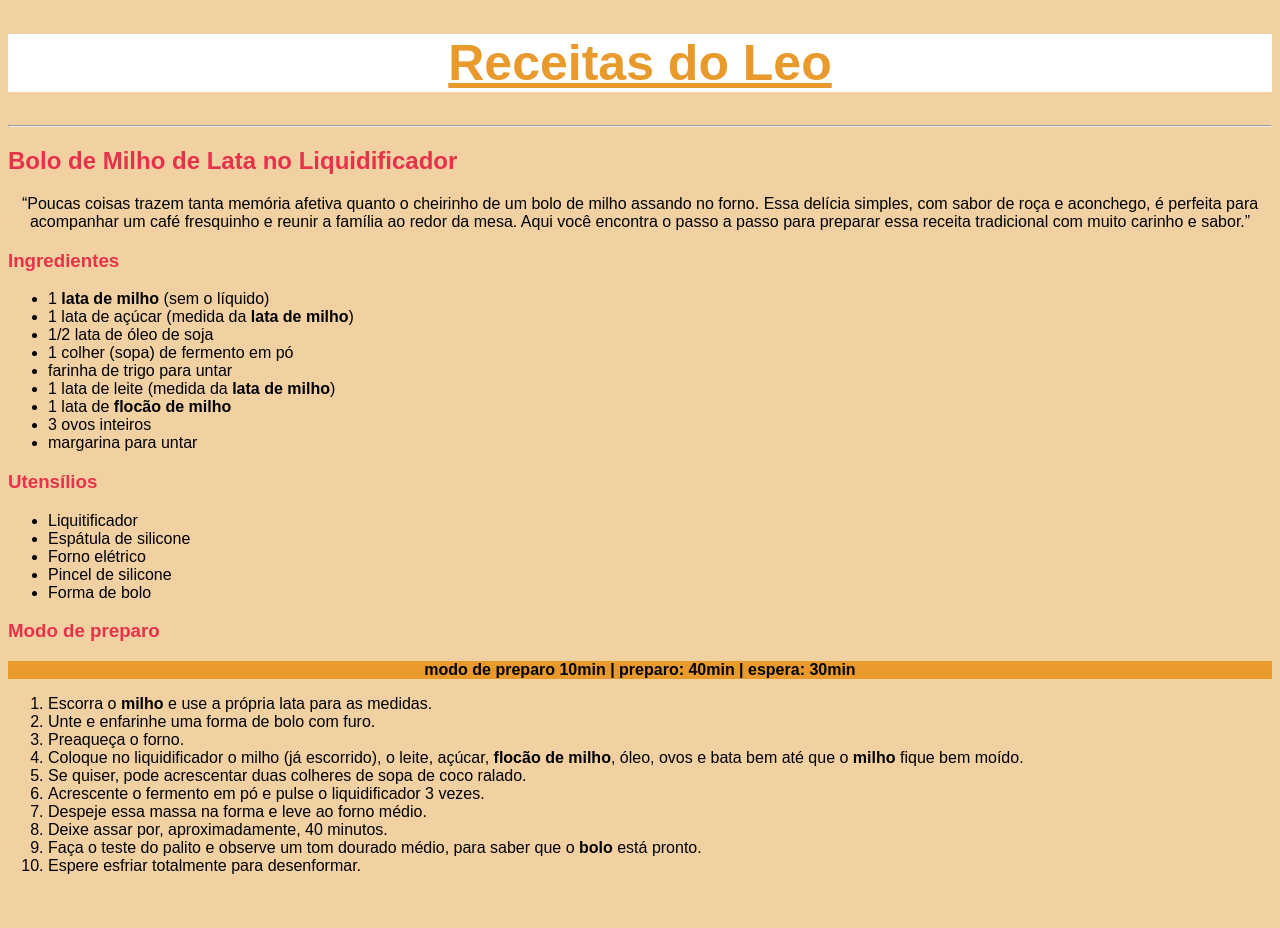
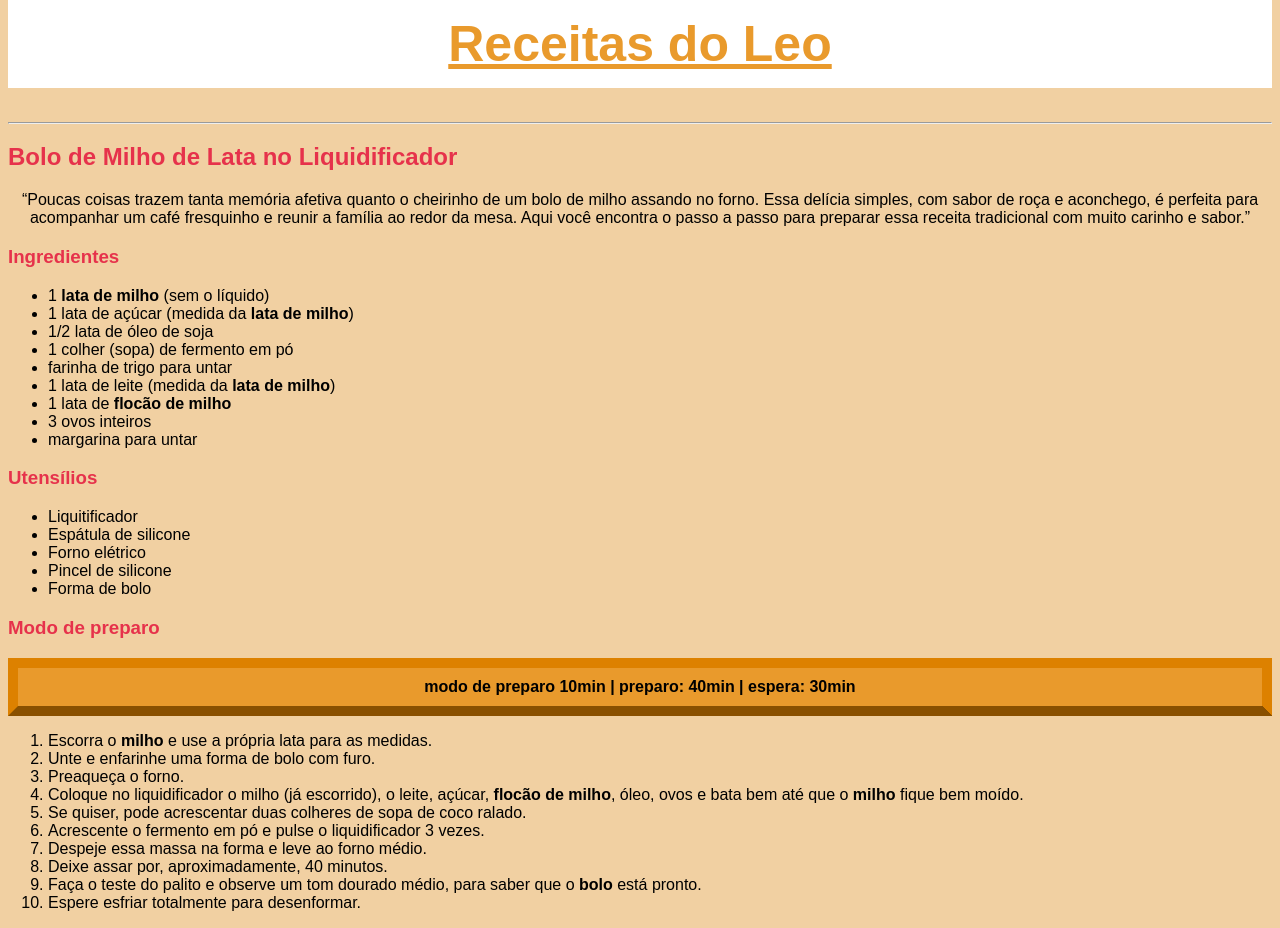
Before and after one commit to LeonardoRibSouza/receitas-do-leo, a plain HTML site: page index.html in a window 1280 px wide. Before the commit the page ends 891 px from the top, so only its background shows below. Drawn offline with Linux system fonts and the light colour scheme.

Commit message:
adicionei propriedade padding,margin,border nos titulos

```diff
--- a/estilo.css
+++ b/estilo.css
@@ -1,6 +1,7 @@
 body{
     background-color: #f1d0a2;
     font-family: Arial, Helvetica, sans-serif;
+    margin-top: 0;
 }
 h1{
     background-color: rgb(255, 255, 255);
@@ -8,6 +9,8 @@ h1{
     text-align: center;
     text-decoration: underline;
     color: #e99a2c;
+    padding: 15px;
+    margin-top: 0;
 }
 
 .subTitulos{
@@ -22,4 +25,10 @@ p{
 .modoDePreparo{
     background-color: #e99a2c;
     text-align: center;
+    padding: 10px;
+    margin: 0;
+    border: 10px outset #dd8100;
+    border-right: 10px solid #dd8100;
+
+
 }
```
